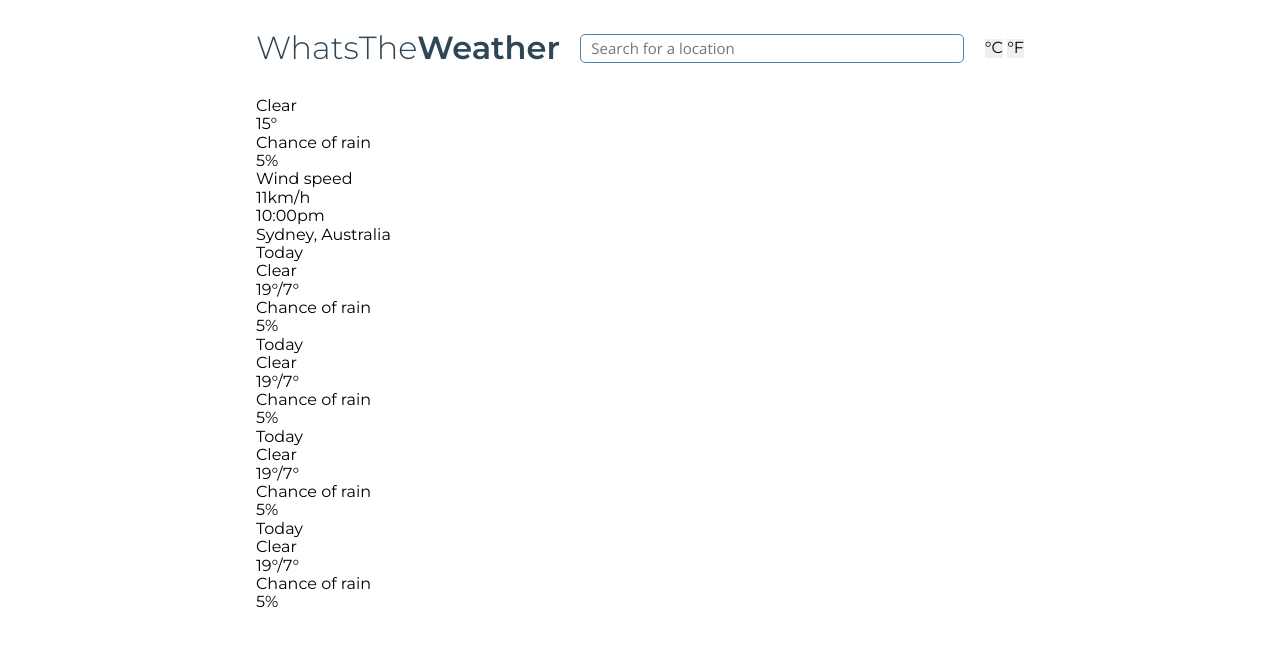
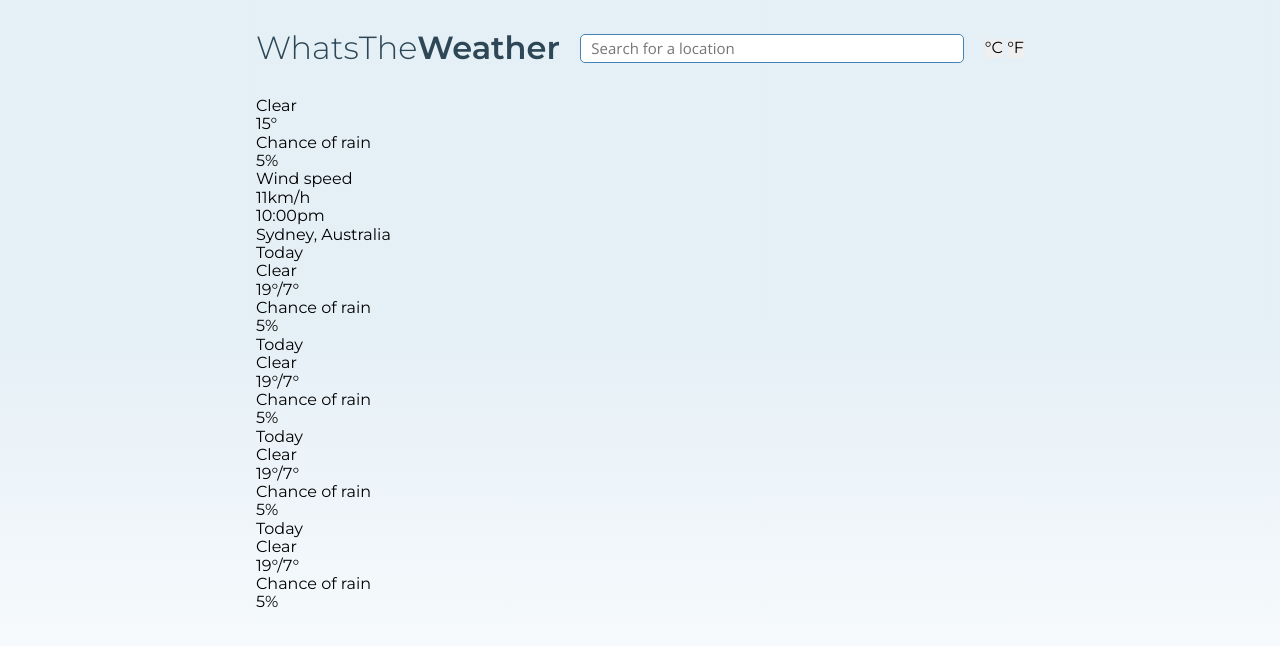
Before and after one commit to henrylin03/whats-the-weather, a website built with webpack: page src/index.html in a window 1280 px wide. Built offline with nearby package versions, Linux system fonts and the light colour scheme.

Commit message:
add gradient to background

```diff
--- a/src/assets/styles/global.css
+++ b/src/assets/styles/global.css
@@ -28,6 +28,7 @@ body {
   height: 100dvh;
   width: 60dvw;
   margin: 0 auto;
+  background: linear-gradient(var(--lightest-clr) 40%, white);
 }
 
 /* header */
```
